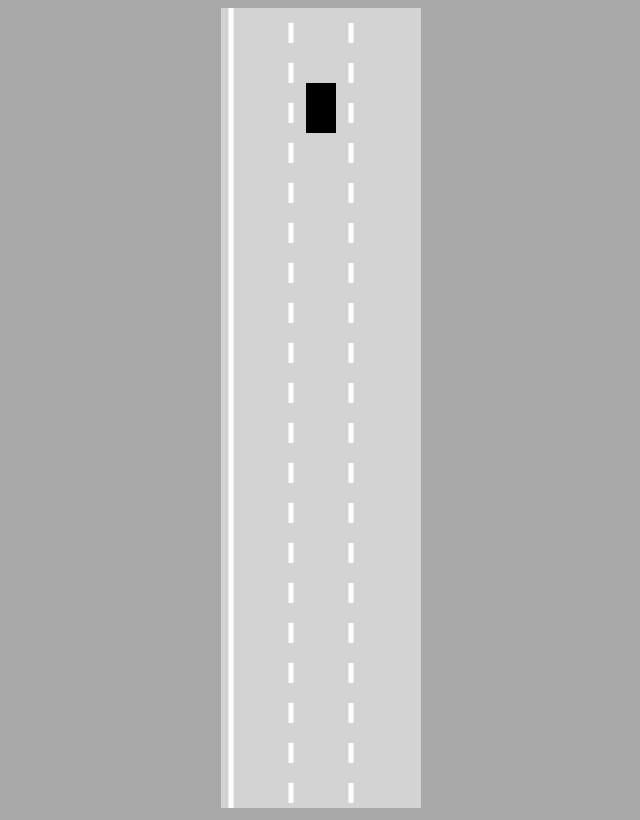
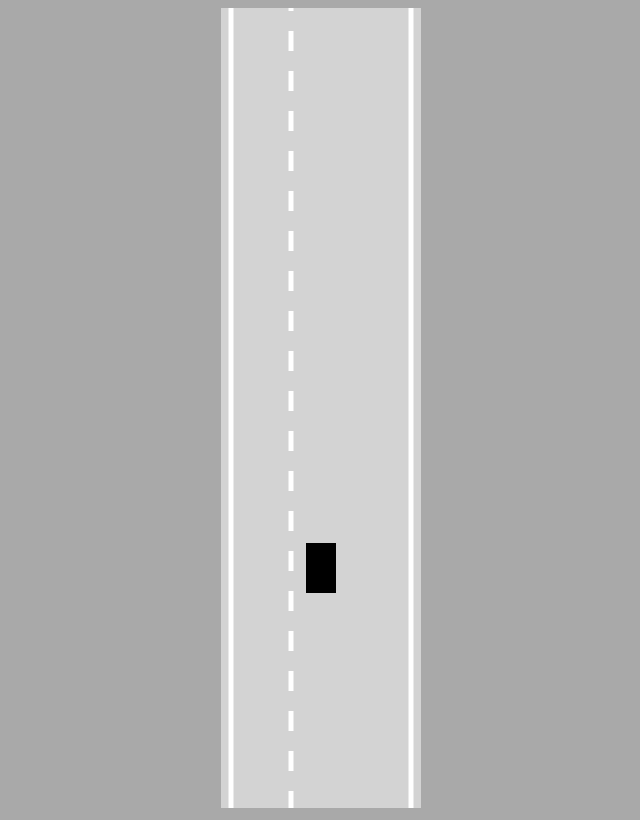
Before and after one commit to Shemuel-bot/self-driving-car, a plain HTML site: page index.html in a window 1280 px wide. Shown: the whole page, without its empty margins (319-959 px from the left). Drawn offline with Linux system fonts and the light colour scheme.

Commit message:
addded cam view

```diff
--- a/index.html
+++ b/index.html
@@ -9,8 +9,8 @@
 </head>
 <body>
     <canvas id="myCanvas"></canvas>
+    <script src="utils.js"></script>
     <script src="road.js"></script>
-    <script src="utils.js"></script>
     <script src="controls.js"></script>
     <script src="car.js"></script>
 
--- a/main.js
+++ b/main.js
@@ -4,7 +4,7 @@ canvas.width = 200
 
 const ctx  = canvas.getContext("2d")
 const road = new Road(canvas.width/2,canvas.width*0.9)
-const car = new Car(100, 100, 30, 50)
+const car = new Car(road.getLineCenter(1), 100, 30, 50)
 
 animate()
 
@@ -12,7 +12,14 @@ function animate() {
     car.update()
 
     canvas.height = window.innerHeight
+
+    ctx.save()
+    ctx.translate(0, -car.y+canvas.height*0.7)
+
+
     road.draw(ctx)
     car.draw(ctx)
+
+    ctx.restore()
     requestAnimationFrame(animate)
 }
--- a/road.js
+++ b/road.js
@@ -7,11 +7,28 @@ class Road {
         this.left = x - width / 2
         this.right = x + width / 2
 
-        const infinity = 1000000000
+        const infinity = 100000000000
         this.top = -infinity
         this.bottom = infinity
 
         this.laneCount = laneCount
+
+
+        const topLeft = {x: this.left, y:this.top}
+        const bottomLeft = {x: this.left, y:this.bottom}
+        const topRight = {x: this.right, y:this.top}
+        const bottomRight = {x: this.right, y:this.bottom}
+
+        this.borders = [
+            [topLeft, bottomLeft],
+            [topRight, bottomRight]
+        ]
+    }
+
+    getLineCenter(laneIndex){
+        const laneWidth = this.width/this.laneCount
+        return this.left+laneWidth/2+
+        Math.min(laneIndex, this.laneCount-1)*laneWidth
     }
 
 
@@ -19,22 +36,26 @@ class Road {
         ctx.lineWidth = 5
         ctx.strokeStyle = 'white'
 
-        for (let i = 0; i < this.laneCount; i++) {
+        for (let i = 1; i < this.laneCount-1; i++) {
             const x = lerp(
                 this.left,
                 this.right,
                 i / this.laneCount
             )
-            if (i>0 && i <this.laneCount) {
-                ctx.setLineDash([20,20])
-            }else{
-                ctx.setLineDash([])
-            }
+
             ctx.beginPath()
+            ctx.setLineDash([20,20])
             ctx.moveTo(x, this.top)
             ctx.lineTo(x, this.bottom)
             ctx.stroke()
         }
+        ctx.setLineDash([])
+        this.borders.forEach(border => {
+            ctx.beginPath()
+            ctx.moveTo(border[0].x, border[0].y)
+            ctx.lineTo(border[1].x, border[1].y)
+            ctx.stroke()
+        })
 
     }
 }
```
